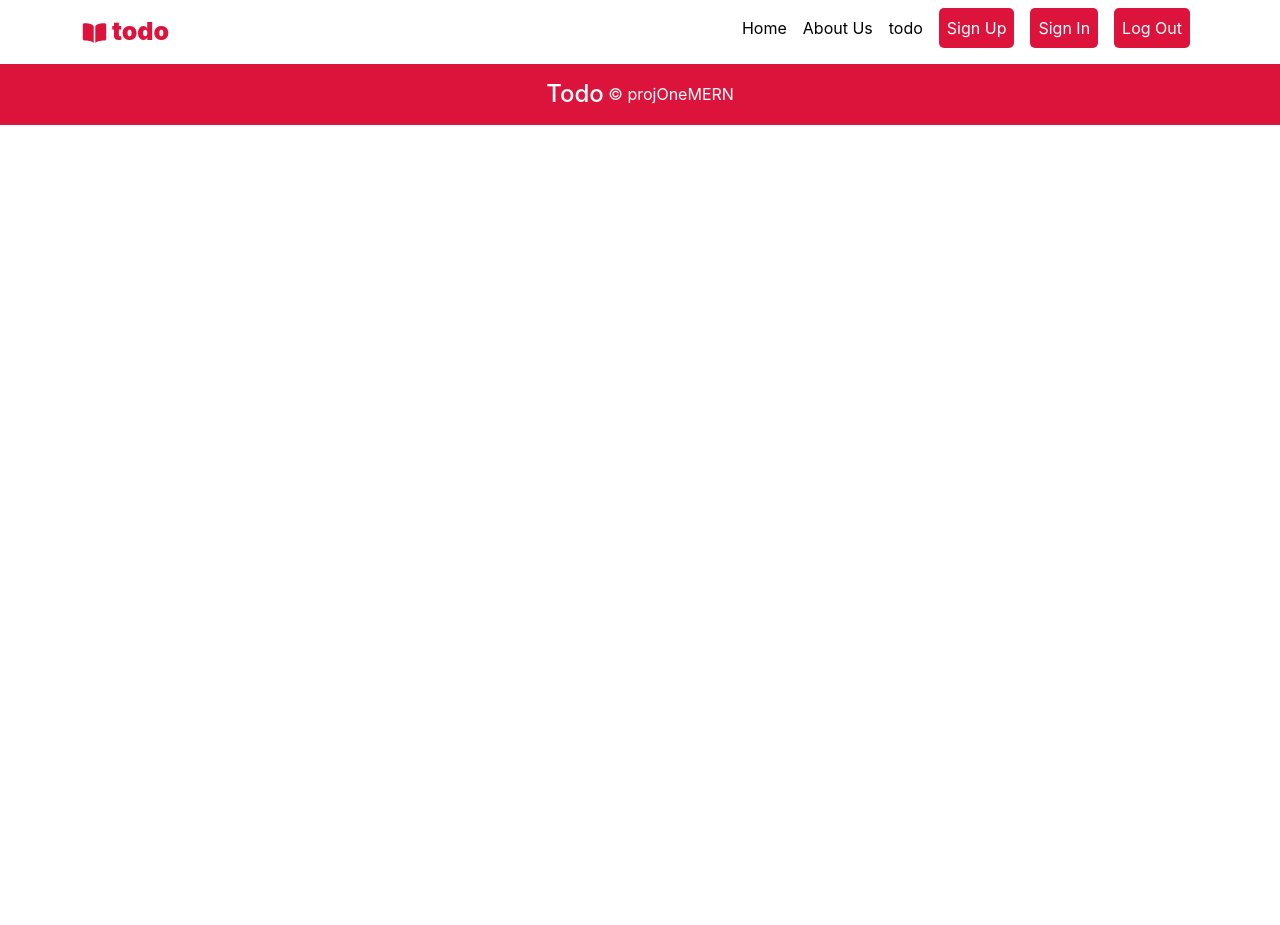
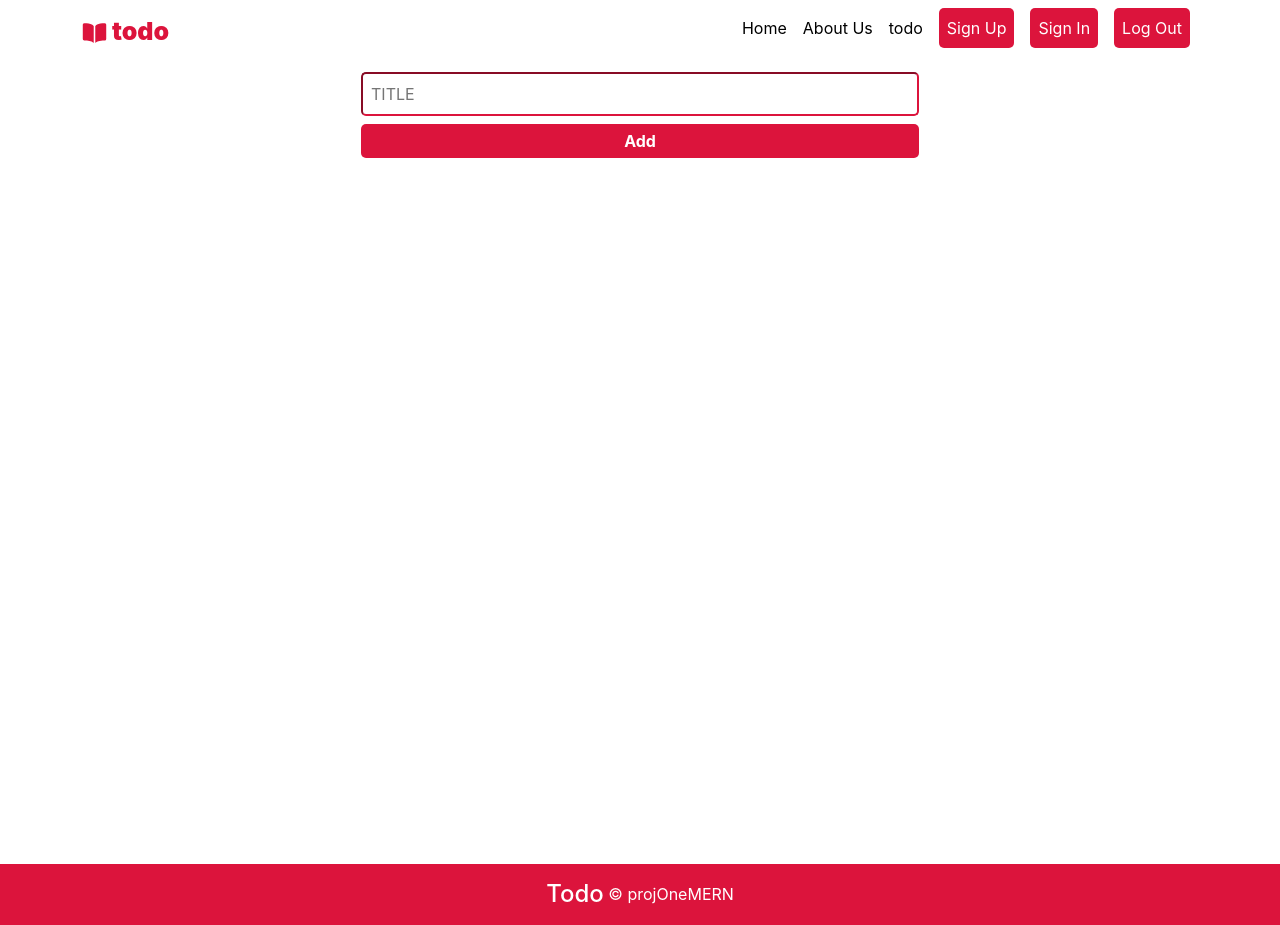
Before and after one commit to binatone-bina/MERN-Todo, a React (Create React App) app in the folder frontend/: page /todo in a window 1280 px wide. Before the commit the page ends 800 px from the top, so only its background shows below. Built offline with nearby package versions, Linux system fonts and the light colour scheme.

Commit message:
2nd commit for frontend overall 3rd...this one was of todo page

```diff
--- a/frontend/src/App.js
+++ b/frontend/src/App.js
@@ -7,6 +7,7 @@ import Navbar from './components/navbar/Navbar';
 import {Route, BrowserRouter as Router, Routes} from 'react-router-dom';
 import SignUp from './components/signUp/SignUp';
 import SignIn from './components/signUp/SignIn';
+import Todo from './components/todo/Todo';
 
 function App() {
   return(
@@ -19,6 +20,7 @@ function App() {
 
           <Route path='/' element={<Home/>}/>
           <Route path='/about' element={<About/>}/>
+          <Route path='/todo' element={<Todo/>}/>
           <Route path='/signUp' element={<SignUp/>}/>
           <Route path='/signIn' element={<SignIn/>}/>
 
--- a/frontend/src/components/footer/Footer.css
+++ b/frontend/src/components/footer/Footer.css
@@ -1,4 +1,3 @@
 .footer{
     background-color: crimson;
-
 }
--- a/frontend/src/components/signUp/SignUp.css
+++ b/frontend/src/components/signUp/SignUp.css
@@ -36,7 +36,7 @@
     color: white;
 }
 
-input{
+.signUp input{
     border-color: crimson;
     border-radius: 5px;
 
--- /dev/null
+++ b/frontend/src/components/todo/Todo.css
@@ -0,0 +1,56 @@
+.todo{
+    height: 100vh;
+    width: 100%;
+}
+
+.todo input{
+    border-color: crimson;
+    border-radius: 5px;
+}
+
+.todo textarea{
+    border-color: crimson;
+    border-width: 2px;
+    border-radius: 5px;
+}
+
+#textArea {
+    display: none;
+}
+
+.post-btn{
+
+    background-color: crimson;
+    border-radius: 5px;
+    color: white ;
+    font-weight: bold;
+    border: none;
+    padding: 5px 10px;
+}
+
+.todoCard{
+    border:2px solid crimson;
+    border-radius: 5px;
+}
+
+.cardIcons{
+    font-size:medium;
+    color: black;
+}
+
+.cardIcons.upd{
+    color: blue;
+}
+
+.cardIcons.del{
+    color: red;
+}
+
+.card-icon-head{
+    cursor: pointer;
+}
+
+.card-icon-head:hover{
+
+    color:rgb(22, 196, 22);
+}
--- /dev/null
+++ b/frontend/src/components/todo/Todo.jsx
@@ -0,0 +1,69 @@
+import React, { useState } from 'react'
+
+import './Todo.css'
+import TodoCards from './TodoCards';
+
+const Todo = () => {
+
+    const [Inputs, setInputs] = useState({title: '', body: ''});
+    const [Array, setArray] = useState([]);
+
+    const show = () => {
+        const textArea = document.getElementById("textArea");
+
+        try {
+             textArea.style.display = "block";
+        } catch (error) {
+            console.log(error)
+        }
+    }
+
+    const change = (e) => {
+        const {name, value} = e.target;
+        setInputs({...Inputs, [name]: value});
+    }
+
+    const submit = () => {
+        setArray([...Array, Inputs])
+        setInputs({title: '', body: ''});
+    }
+
+    return (
+        <div className='todo'>
+            <div className="todo-main container d-flex justify-content-center align-items-center ">
+
+                <div className=" inputs d-flex flex-column w-50">
+                    <input value={Inputs.title} name='title' type="text" placeholder='TITLE' className='my-2 p-2 todo-inputs' onClick={show} onChange={change} />
+                    <textarea value={Inputs.body} name='body' type="text" id='textArea' placeholder='BODY' className='p-2 mb-2 todo-inputs' onChange={change} />
+
+                    <button className='post-btn' onClick={submit}>
+                        Add
+                    </button>
+
+                </div>
+
+            </div>
+
+            <div className="todo-body">
+                <div className="container-fluid">
+
+                    <div className="row mt-4">
+
+                            {Array && Array.map((item, index) =>(
+                                <div className="col-lg-3 col-10 mx-5 my-2">
+                                    <TodoCards title= { item.title } body= {item.body} />
+                                </div>
+
+                            ) )}
+
+                    </div>
+
+
+                </div>
+            </div>
+
+        </div>
+    )
+}
+
+export default Todo
--- /dev/null
+++ b/frontend/src/components/todo/TodoCards.jsx
@@ -0,0 +1,26 @@
+import React from 'react'
+import { MdDelete } from "react-icons/md";
+import { GrDocumentUpdate } from "react-icons/gr";
+
+const TodoCards = ({title, body}) => {
+  return (
+    <div className='todoCard p-3'>
+        <div className="">
+            <h5>{title}</h5>
+            <p>
+                {body.split('', 40)}...
+            </p>
+        </div>
+        <div className='d-flex justify-content-around'>
+            <div className='card-icon-head p-1'>
+                <GrDocumentUpdate className='cardIcons upd'/><small>Update</small>
+            </div>
+            <div className='card-icon-head p-1 text-danger'>
+                <MdDelete className='cardIcons del'/><small>Delete</small>
+            </div>
+        </div>
+    </div>
+  )
+}
+
+export default TodoCards
```
